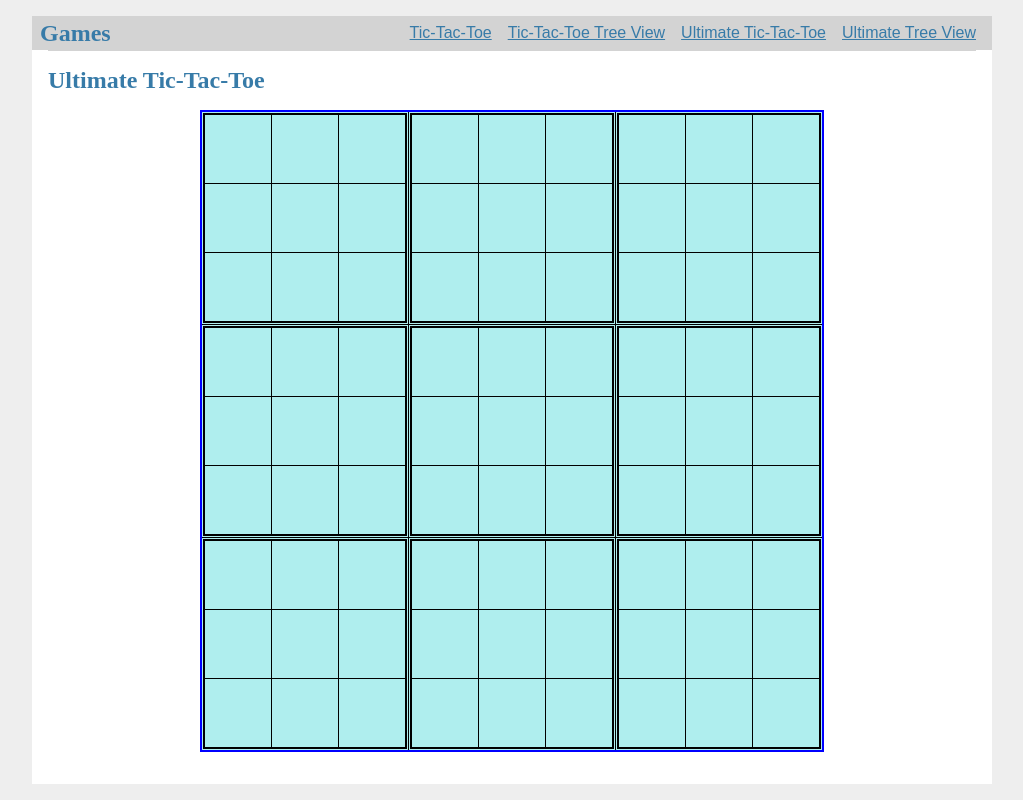
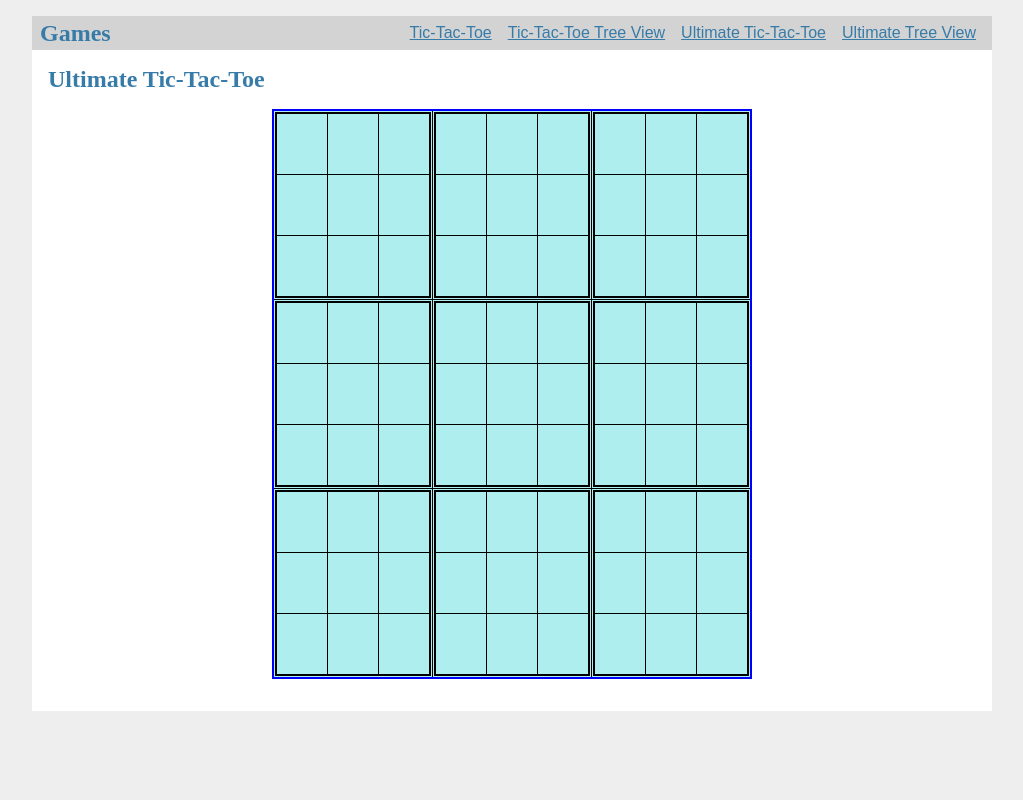
Before and after one commit to shaharyi/mcts, a Flask app: page /ultimate_tictactoe/ultimate_tictactoe in a window 1280 px wide. Shown: the whole page, without its empty margins (128-1151 px from the left). Run offline with Flask 2, Linux system fonts and the light colour scheme; parts of the project's set-up code (start-up, migrations or seed data) failed here and were passed over; some libraries are stand-ins or nearby versions.

Commit message:
small fixes

```diff
--- a/flaskr/templates/base.html
+++ b/flaskr/templates/base.html
@@ -1,6 +1,11 @@
 <!doctype html>
+<header>
     <title>{% block title %}{% endblock %} - Flaskr</title>
     <link rel="stylesheet" href="{{ url_for('static', filename='style.css') }}">
+    {% block header %}
+    {% endblock %}
+</header>
+
 <nav>
     <h1>Games</h1>
     <ul>
@@ -10,10 +15,8 @@
         <li><a href="{{ url_for('ultimate_tictactoe.tree_view') }}">Ultimate Tree View</a>
     </ul>
 </nav>
+<body>
 <section class="content">
-  <header>
-    {% block header %}{% endblock %}
-  </header>
     {% block content %}
     {% for message in get_flashed_messages() %}
     <div class="flash">{{ message }}</div>
@@ -21,6 +24,7 @@
     {% block app_content %}{% endblock %}
     {% endblock %}
 </section>
+</body>
 
 {% block scripts %}
 <script src="https://ajax.googleapis.com/ajax/libs/jquery/3.1.1/jquery.min.js"></script>
--- a/flaskr/templates/ultimate_tictactoe.html
+++ b/flaskr/templates/ultimate_tictactoe.html
@@ -26,10 +26,10 @@ table.win2 {
         padding: 5px 0;
     /* border: 1px solid black; */
     /* cursor: pointer; */
-    width: min(8vw, 8vh);
-    height: min(7vw, 7vh);
-    line-height:min(7vw, 7vh);
     font-size: min(6vw, 6vh);
+    width: 1em;
+    height: 1em;
+    line-height:1em;
 }
 
 </style>
```
Also changed, not shown: flaskr/templates/tictactoe.html (+8 -5 lines). Lines whose indentation alone changed are shown as unchanged.
